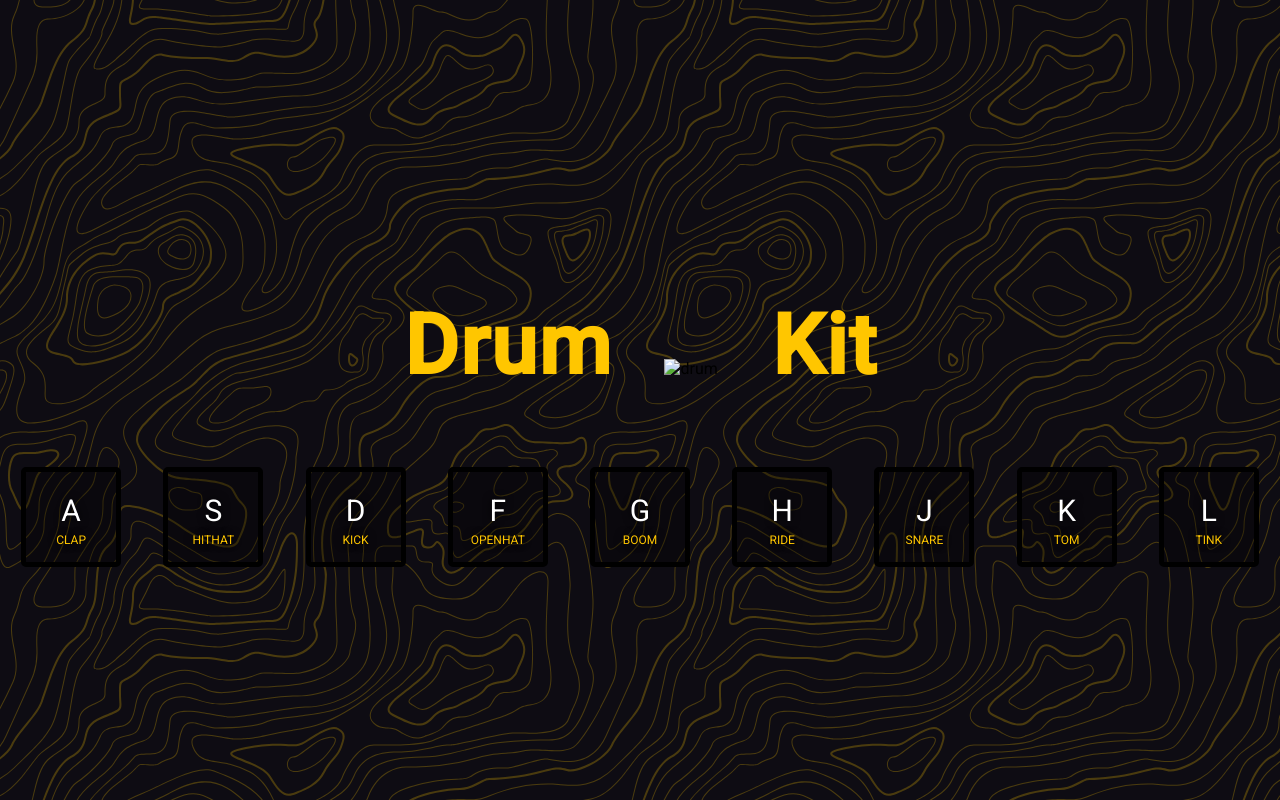
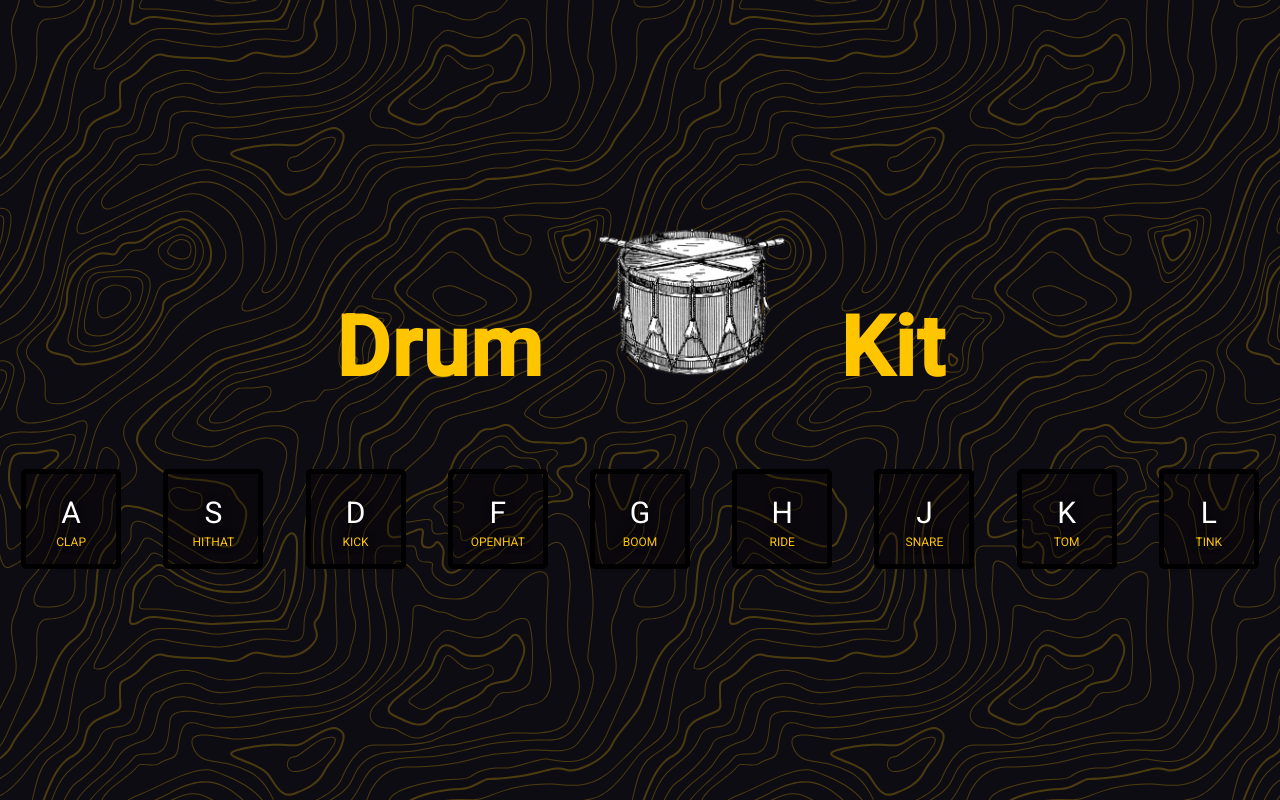
Before and after one commit to ankitsrivastava0103/DrumKit, a plain HTML site: page index.html in a window 1280 px wide. Drawn offline with Linux system fonts and the light colour scheme.

Commit message:
just removing folder name : my mistake

```diff
--- a/index.html
+++ b/index.html
@@ -13,7 +13,7 @@
     <div class="container">
         <div class="info">
             <h2>Drum</h2>
-            <span class="drum"><img src="images/drum.png" alt="drum"></span>
+            <span class="drum"><img src="drum.png" alt="drum"></span>
             <h2>Kit</h2>
         </div>
         <div id="play">
```
